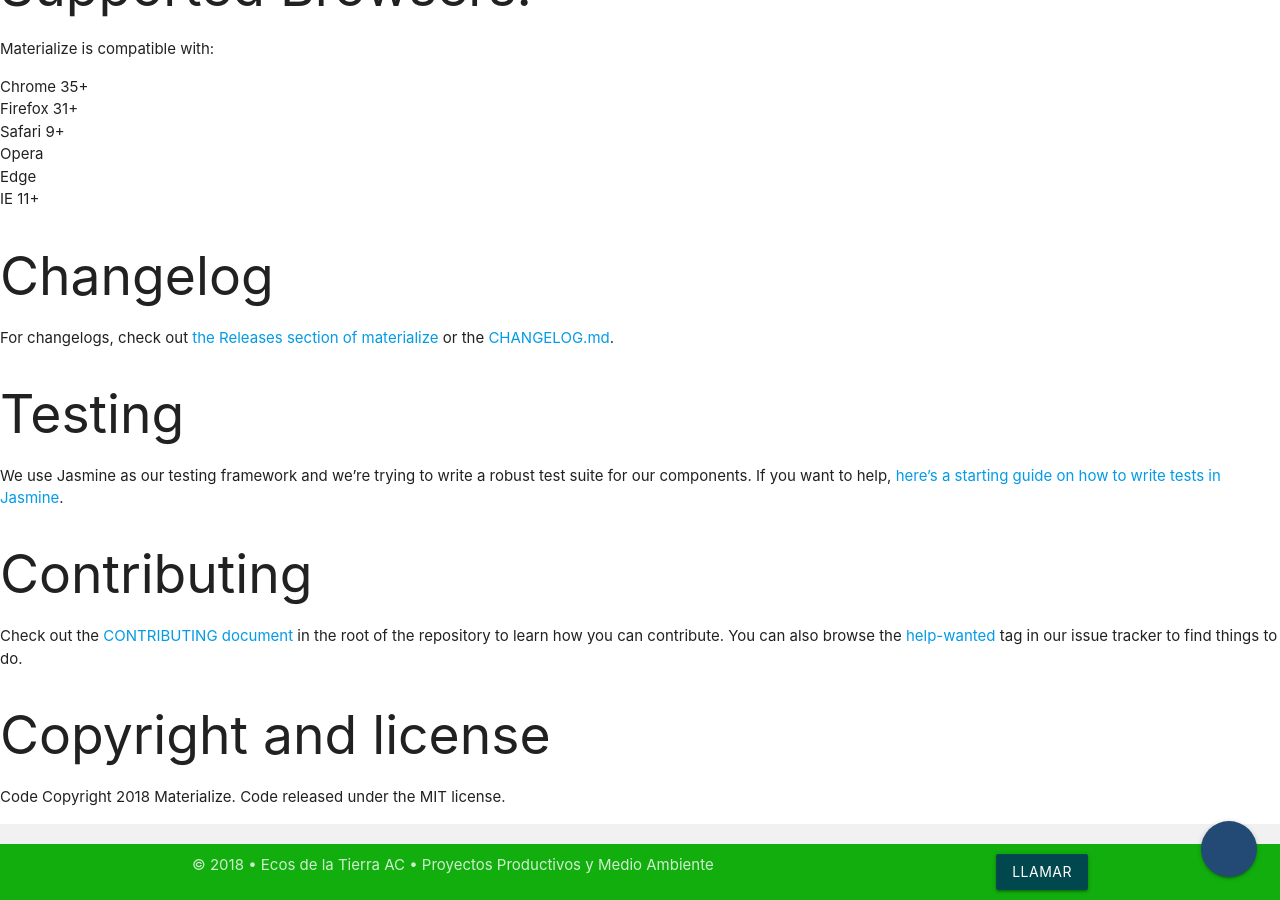
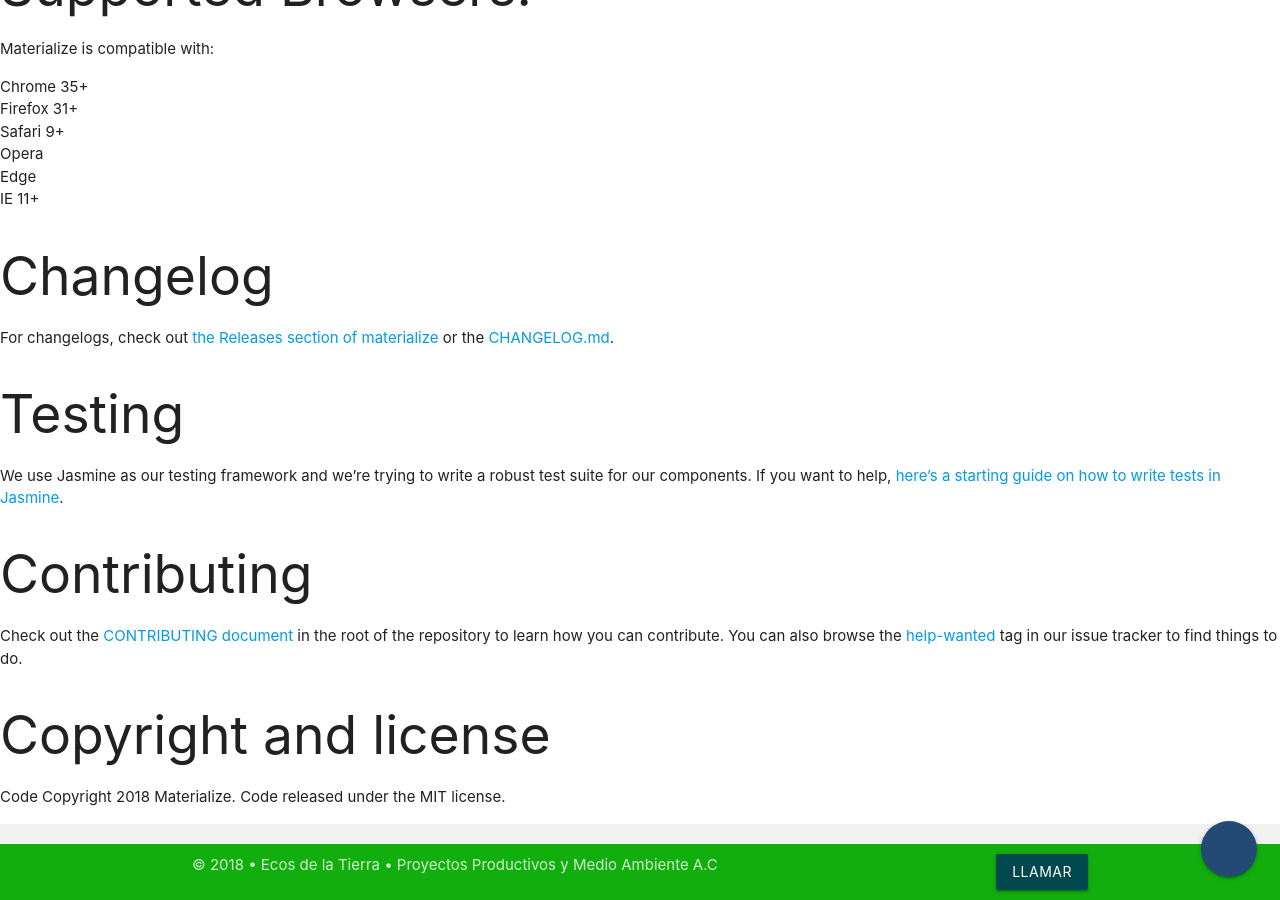
Before and after one commit to CarbajalFdez/EcosAC, a Jekyll site: the page built from assets/materialize/README.md, in a window 1280 px wide and 900 px high, scrolled down 1551 px. Built offline with Jekyll 4.4.1, drawn with Linux system fonts in a browser that asks for light colours; our own code applies the rules of GitHub Pages for plain Markdown files.

Commit message:
Update footer.html

```diff
--- a/_includes/footer.html
+++ b/_includes/footer.html
@@ -3,7 +3,7 @@
 <footer class="page-footer gris-claro-ecos">
 	<div class="footer-copyright verde-oscuro-ecos">
 		<div class="container">
-			&copy; 2018 • Ecos de la Tierra AC • Proyectos Productivos y Medio Ambiente
+			&copy; 2018 • Ecos de la Tierra • Proyectos Productivos y Medio Ambiente A.C
 			<a onclick="M.toast({html: '+529616903336'})" class="azul-gota-ecos btn waves-effect waves-light right" href="tel:+529616903336">Llamar</a>
 		</div>
 	</div>
@@ -13,6 +13,7 @@
 	</a>
 	<ul>
 		<li><a class="btn-floating azul-ecos"><i class="fa fa-facebook"></i></a></li>
+		<li><a class="btn-floating light-blue"><i class="fa fa-twitter"></i></a></li>
 	</ul>
 </div>
 <script>
```
